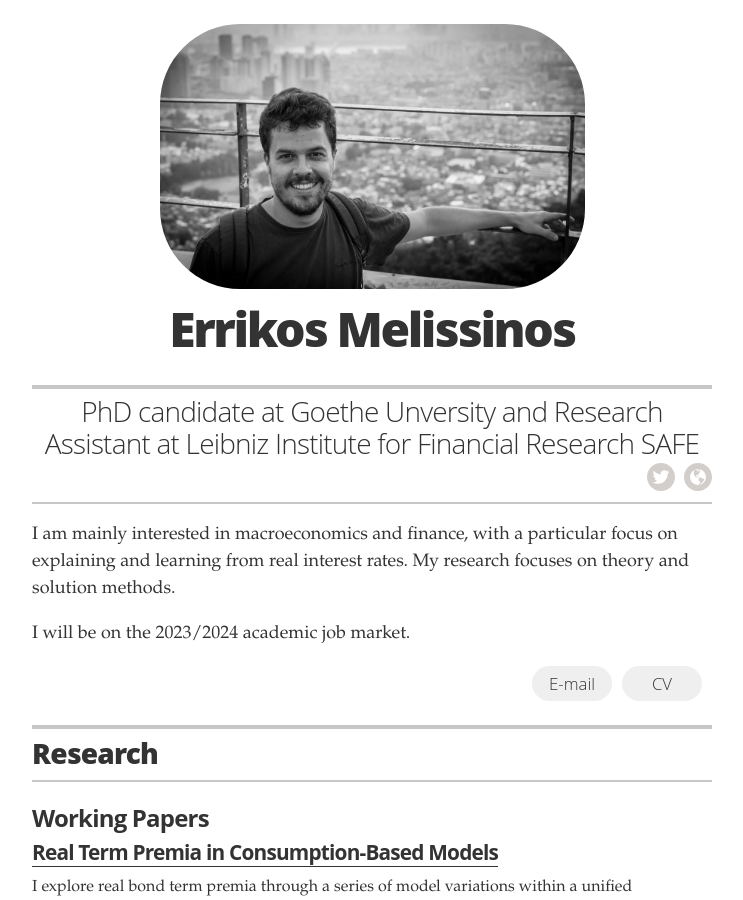
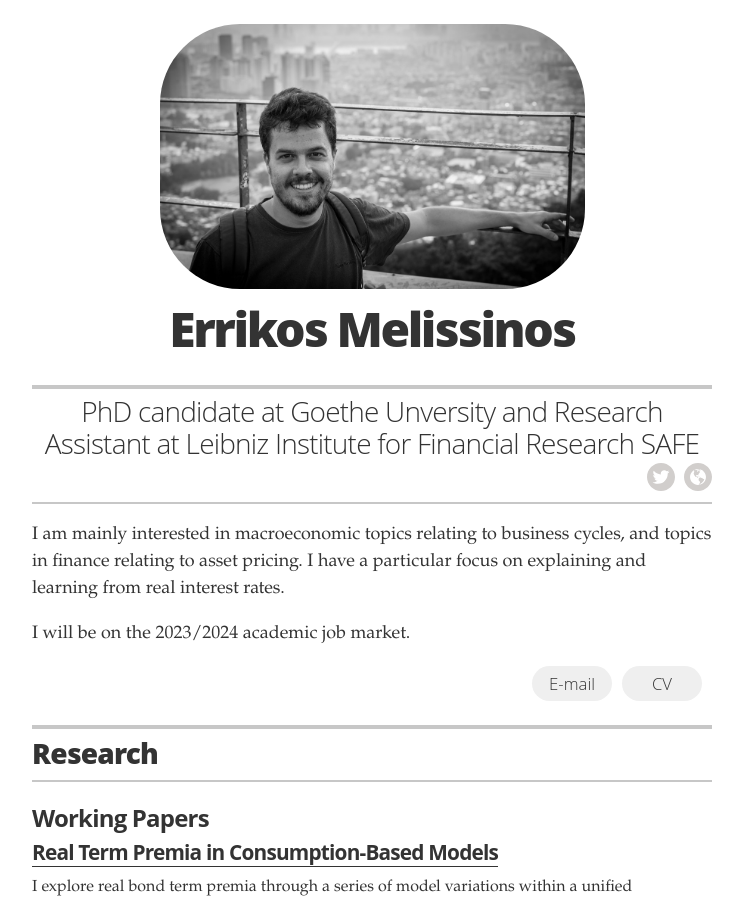
Before and after one commit to errikos-melissinos/errikos-melissinos.github.io, a Jekyll site: the page built from index.html, in a window 1280 px wide and 900 px high. Shown: the whole window, without its empty margins (268-1011 px from the left). Built offline with Jekyll 4.4.1, drawn with Linux system fonts in a browser that asks for light colours.

Commit message:
Update _config.yml

```diff
--- a/_config.yml
+++ b/_config.yml
@@ -23,7 +23,7 @@ resume_contact_email:           "melissinos@safe-frankfurt.de"
 # resume_header_contact_info:     "742 Evergreen Terrace, Springfield • 555-7334 • lisasimpson@youremailaddress.com"
 # display_header_contact_info:    "false"
 
-resume_header_intro: "<p>I am mainly interested in macroeconomics and finance, with a particular focus on explaining and learning from real interest rates. My research focuses on theory and solution methods.</p> <p>I will be on the 2023/2024 academic job market.</p>"
+resume_header_intro: "<p>I am mainly interested in macroeconomic topics relating to business cycles, and topics in finance relating to asset pricing. I have a particular focus on explaining and learning from real interest rates.</p> <p>I will be on the 2023/2024 academic job market.</p>"
 
 # use "yes" to display the email contact button,
 # "no" to display an "I'm not looking for work" message,
```
